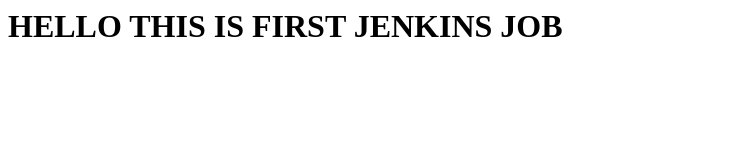
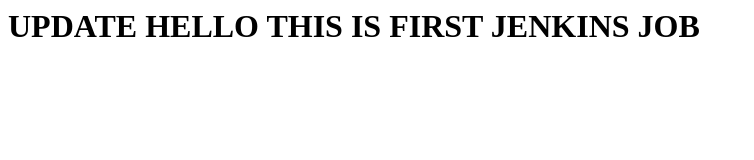
Before and after one commit to kham-pa/myweb, a plain HTML site: page index.html in a window 1280 px wide. Shown: the whole page, without its empty margins (0-754 px from the left). Drawn offline with Linux system fonts and the light colour scheme.

Commit message:
webserver1

```diff
--- a/index.html
+++ b/index.html
@@ -1 +1 @@
-<h1> HELLO THIS IS FIRST JENKINS JOB </h1>
+<h1> UPDATE HELLO THIS IS FIRST JENKINS JOB </h1>
```
